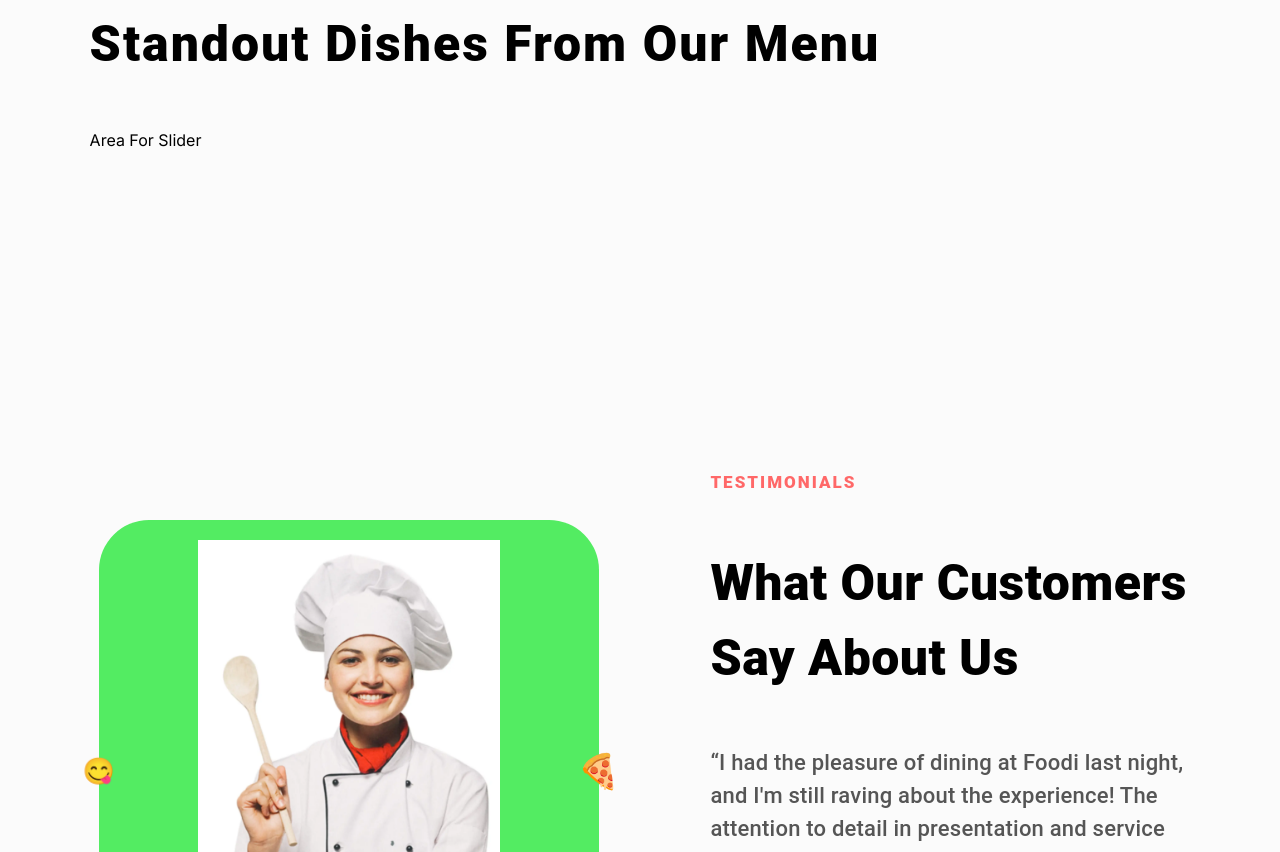
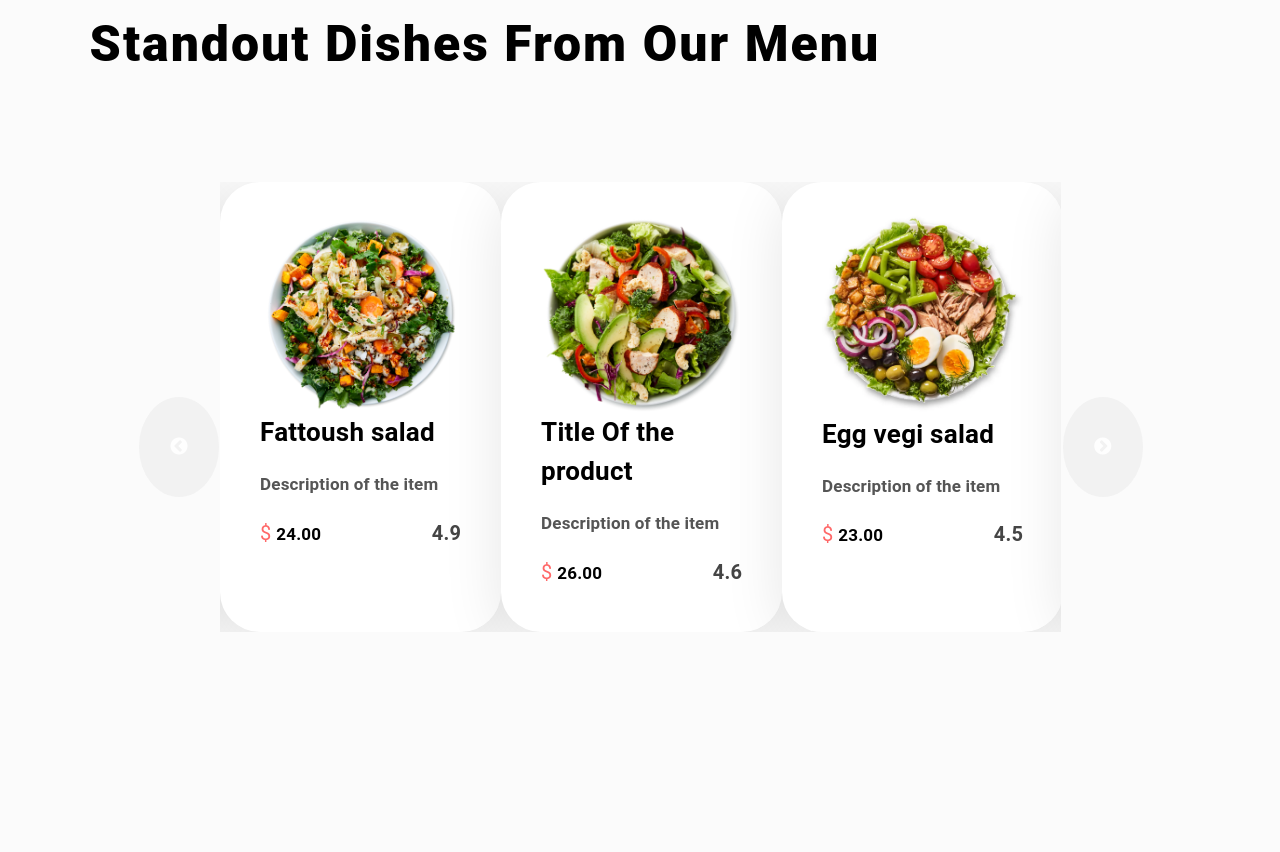
Before and after one commit to NameFarhan/Foodi-Restaurant, a React (Vite) app: page / in a window 1280 px wide. Shown: the part 2340-3192 px from the top of the page. Built offline with nearby package versions, Linux system fonts and the light colour scheme.

Commit message:
Finshed Whole website

```diff
--- a/package.json
+++ b/package.json
@@ -16,7 +16,9 @@
     "@mui/material": "^6.1.6",
     "aos": "^2.3.4",
     "react": "^18.3.1",
-    "react-dom": "^18.3.1"
+    "react-dom": "^18.3.1",
+    "react-slick": "^0.30.2",
+    "slick-carousel": "^1.8.1"
   },
   "devDependencies": {
     "@eslint/js": "^9.13.0",
--- a/src/Components/Menu.jsx
+++ b/src/Components/Menu.jsx
@@ -1,5 +1,6 @@
 import { useTheme } from "@emotion/react";
 import { Box, Typography } from "@mui/material";
+import TestSlider from "./TestSlider";
 
 const Menu = () => {
   const theme = useTheme();
@@ -53,7 +54,7 @@ const Menu = () => {
               laptop: "50px",
               desktop: "60px",
             },
-            mb: "3rem",
+            mb: "5rem",
             textAlign: {
               mobile: "center",
               laptop: "left",
@@ -62,7 +63,9 @@ const Menu = () => {
         >
           Standout Dishes From Our Menu
         </Typography>
-        <Box data-aos="fade-in">Area For Slider</Box>
+        <Box data-aos="flip-up">
+          <TestSlider/>
+        </Box>
       </Box>
     </>
   );
--- /dev/null
+++ b/src/Components/TestSlider.jsx
@@ -0,0 +1,217 @@
+import React from "react";
+import Slider from "react-slick";
+import menu1 from "../Images/menu1.webp";
+import menu2 from "../Images/menu2.webp";
+import menu3 from "../Images/menu3.webp";
+import "slick-carousel/slick/slick.css";
+import "slick-carousel/slick/slick-theme.css";
+import { Box, Typography } from "@mui/material";
+import { useTheme } from "@emotion/react";
+
+function TestSlider() {
+  const theme = useTheme();
+  const settings = {
+    dots: false,
+    infinite: true,
+    speed: 500,
+    slidesToShow: 3,
+    slidesToScroll: 1,
+    arrows: true, // Ensure this is enabled
+    responsive: [
+      {
+        breakpoint: 1024,
+        settings: {
+          slidesToShow: 2,
+          slidesToScroll: 1,
+        },
+      },
+      {
+        breakpoint: 600,
+        settings: {
+          slidesToShow: 1,
+          slidesToScroll: 1,
+        },
+      },
+    ],
+  };
+
+  const cards = [
+    {
+      id: 1,
+      Image: menu1,
+      title: "Fattoush salad",
+      description: "Description of the item",
+      price: "24.00",
+      rating: "4.9",
+    },
+    {
+      id: 2,
+      Image: menu2,
+      title: "Title Of the product",
+      description: "Description of the item",
+      price: "26.00",
+      rating: "4.6",
+    },
+    {
+      id: 3,
+      Image: menu3,
+      title: "Egg vegi salad",
+      description: "Description of the item",
+      price: "23.00",
+      rating: "4.5",
+    },
+    {
+      id: 4,
+      Image: menu1,
+      title: "Fattoush salad",
+      description: "Description of the item",
+      price: "24.00",
+      rating: "4.9",
+    },
+    {
+      id: 5,
+      Image: menu2,
+      title: "Title Of the product",
+      description: "Description of the item",
+      price: "26.00",
+      rating: "4.6",
+    },
+  ];
+
+  return (
+    <Box
+      sx={{ width: "80%", height: "100%", margin: "0 auto", padding: "20px" }}
+      className="card-slider"
+    >
+      <Slider {...settings}>
+        {cards.map((card) => (
+          <Box
+            sx={{
+              borderRadius: "40px",
+              padding: {
+                mobile: "30px 40px",
+                desktop: "50px 40px",
+              },
+              boxShadow: "0px 10px 60px rgba(0, 0, 0, 0.1)",
+              bgcolor: "#fff",
+              border: "none",
+              outline: "none",
+              display: "flex",
+              flexDirection: "column",
+              justifyContent: "center",
+              alignItems: "center",
+              width: {
+                mobile: "100%",
+                tablet: "100%",
+                laptop: "400px",
+                desktop: "446px",
+              },
+              height: {
+                mobile: "373px",
+                tablet: "400px",
+                laptop: "450px",
+                desktop: "640px",
+              },
+            }}
+            key={card.id}
+          >
+            <Box sx={{ display: "flex", justifyContent: "center" }}>
+              <Box
+                component="img"
+                sx={{
+                  display: "block",
+                  width: "100%",
+                  height: "",
+                }}
+                alt="Menu1 image"
+                src={card.Image}
+              />
+            </Box>
+            <Box sx={{ display: "flex", flexDirection: "column", gap: "20px" }}>
+              <Typography
+                sx={{
+                  color: "#000",
+                  fontWeight: "700",
+                  fontSize: {
+                    mobile: "20px",
+                    tablet: "24px",
+                    laptop: "26px",
+                    desktop: "30px",
+                  },
+                }}
+              >
+                {card.title}
+              </Typography>
+              <Typography
+                sx={{
+                  color: "#555555",
+                  fontWeight: "700",
+                  fontSize: {
+                    mobile: "12px",
+                    tablet: "15px",
+                    laptop: "17px",
+                    desktop: "20px",
+                  },
+                }}
+              >
+                {card.description}
+              </Typography>
+              <Box
+                sx={{
+                  display: "flex",
+                  alignItems: "center",
+                  justifyContent: "space-between",
+                }}
+              >
+                <Typography
+                  sx={{
+                    fontWeight: "700",
+                    fontSize: {
+                      mobile: "12px",
+                      tablet: "15px",
+                      laptop: "17px",
+                      desktop: "20px",
+                    },
+                  }}
+                >
+                  <Typography
+                    sx={{
+                      color: "#FF6868",
+                      fontSize: {
+                        mobile: "16px",
+                        tablet: "18px",
+                        laptop: "20px",
+                        desktop: "24px",
+                      },
+                      display: "inline-block",
+                      mr: ".3rem",
+                    }}
+                  >
+                    $
+                  </Typography>
+                  {card.price}
+                </Typography>
+                <Typography
+                  sx={{
+                    fontWeight: "700",
+                    color: "#454545",
+                    fontSize: {
+                      mobile: "16px",
+                      tablet: "18px",
+                      laptop: "20px",
+                      desktop: "24px",
+                    },
+                  }}
+                >
+                  {card.rating}
+                </Typography>
+              </Box>
+            </Box>
+          </Box>
+        ))}
+      </Slider>
+    </Box>
+  );
+}
+
+export default TestSlider;
--- a/src/index.css
+++ b/src/index.css
@@ -11,3 +11,35 @@ body {
   background-color: #fbfbfb;
   overflow-x: clip;
 }
+
+/* .slick-prev {
+  border-radius: 50%;
+  background: #efefef;
+  padding: 32px 33px;
+  margin-left: -25px;
+  display: flex;
+  justify-content: center;
+  align-items: center;
+} */
+.slick-arrow::before {
+  border-radius: 50%;
+  background: #efefef;
+  padding: 40px 40px;
+  display: flex;
+  justify-content: center;
+  align-items: center;
+  color: black;
+  transition: all 0.3s ease; /* Smooth hover transition */
+}
+
+.slick-arrow:hover::before {
+  background-color: #39DB4A; /* Change background color on hover */
+  color: white; /* Change text/icon color on hover */
+}
+
+.slick-prev{
+  margin-left: -56px;
+}
+.slick-next{
+  margin-right: 3px;
+}
```
Also changed, not shown: 1 other file (tests, documents, lock files or other folders).
